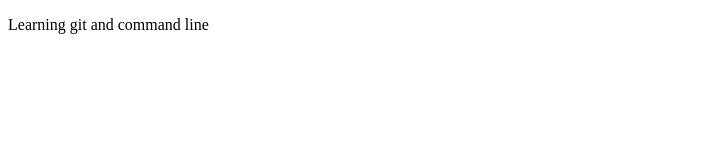
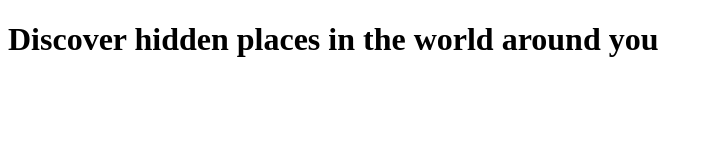
Before and after one commit to mattsta76/excursion, a plain HTML site: page index.html in a window 1280 px wide. Shown: the whole page, without its empty margins (0-713 px from the left). Drawn offline with Linux system fonts and the light colour scheme; files that its build step writes are made by us from their sources.

Commit message:
changed html and added link

```diff
--- a/index.html
+++ b/index.html
@@ -2,9 +2,12 @@
 <html>
 <head>
 <title></title>
+<link href=".resources/css/style.css" type="text/css" rel="stylesheet">
 </head>
 <body>
-<p> Learning git and command line</p>
+<h1>Discover hidden places in the world around you</h1>
+
+
 </body>
 
 </html>
```
